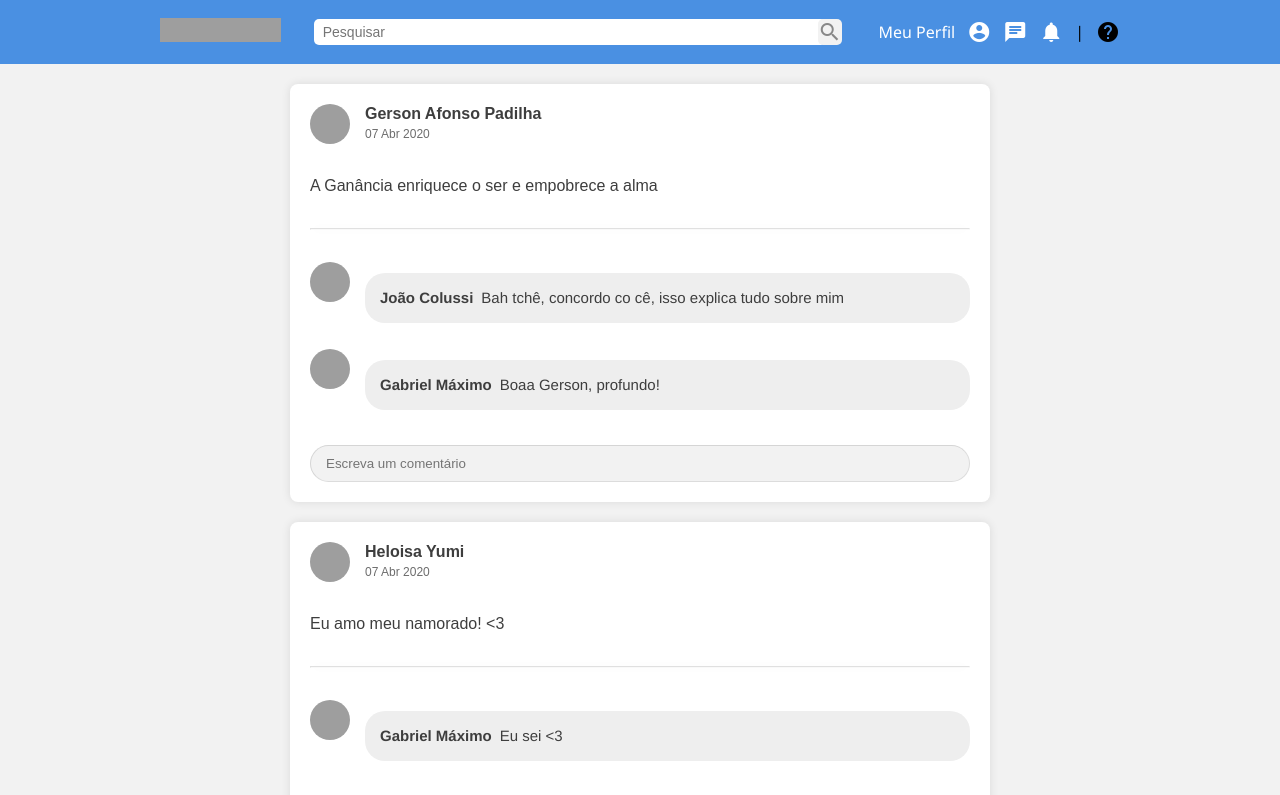
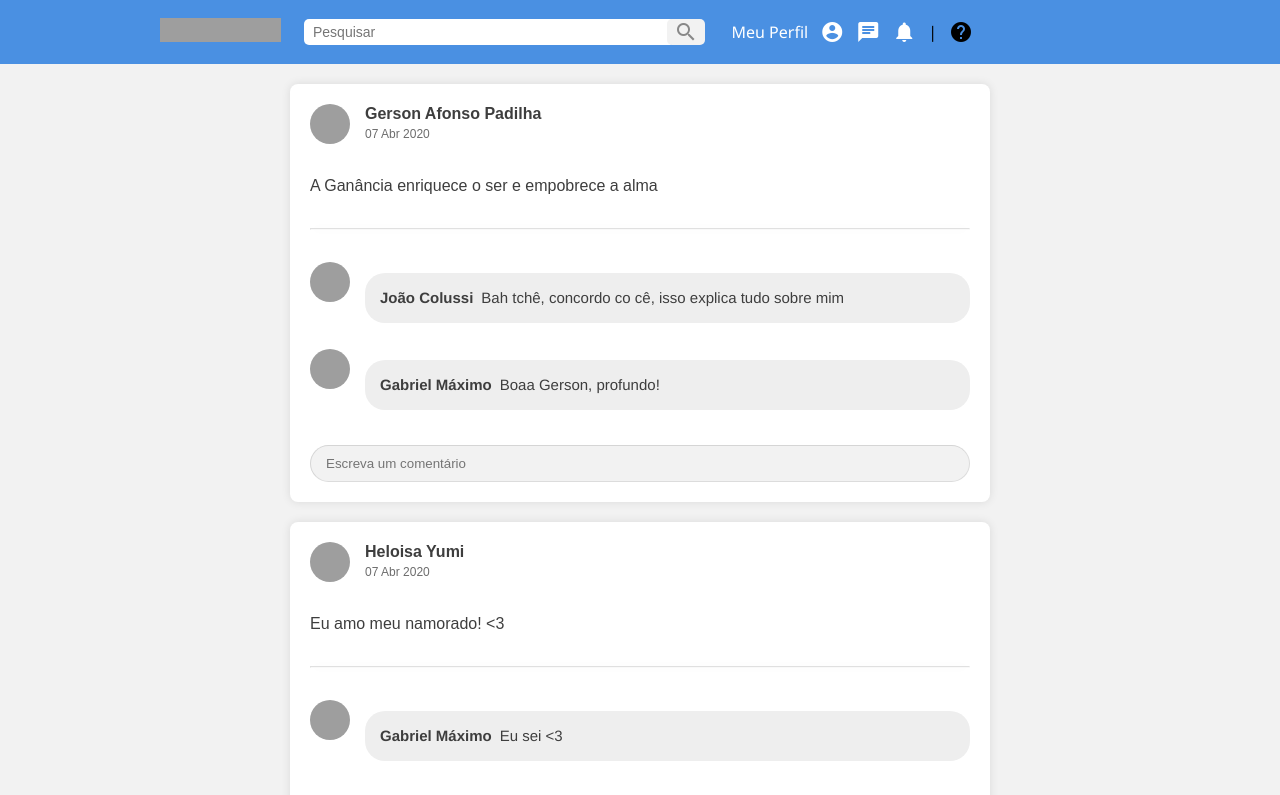
Before and after one commit to gabrielmaximo/Facebook-Challenge, a React app: page / in a window 1280 px wide. Shown: the top 795 px of the page. Built offline with nearby package versions, Linux system fonts and the light colour scheme; grey boxes are pictures that could not be loaded.

Commit message:
css changes

```diff
--- a/src/App.css
+++ b/src/App.css
@@ -42,12 +42,12 @@ nav img {
 nav form {
   margin: 0 15px;
   display: flex;
-  width: 55%;
+  width: 100%;
   height: 40%;
 }
 
 nav > form input {
-  width: 800px;
+  width: 100%;
   font-family: Arial, Helvetica, sans-serif;
   font-size: 14px;
   border: #6d6d6d;
@@ -57,7 +57,7 @@ nav > form input {
 }
 
 nav > form button {
-  width: 35px;
+  width: 10%;
   height: 100%;
   color: #888888;
   background-color: #f2f2f2;
@@ -69,6 +69,7 @@ nav > form button {
 nav > div {
   display: flex;
   align-items: center;
+  width: 100%;
 }
 
 div > span {
```
